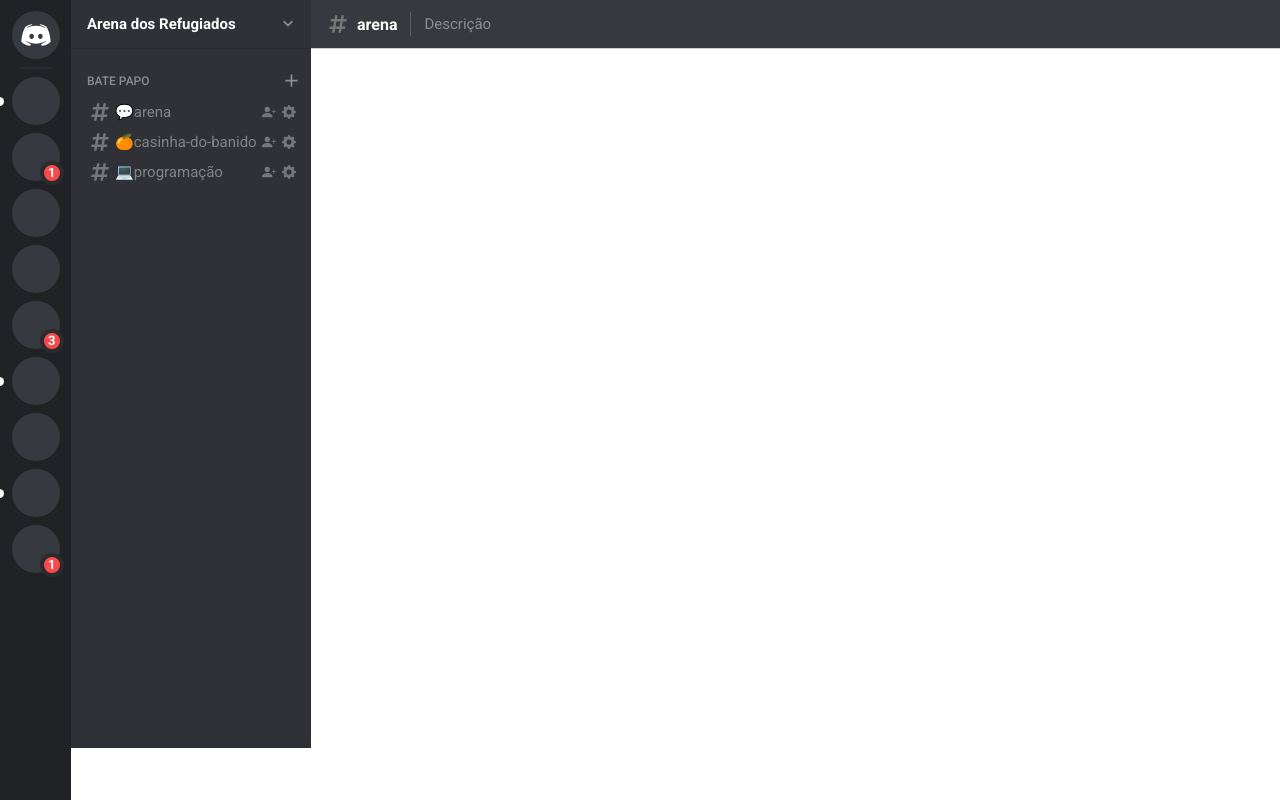
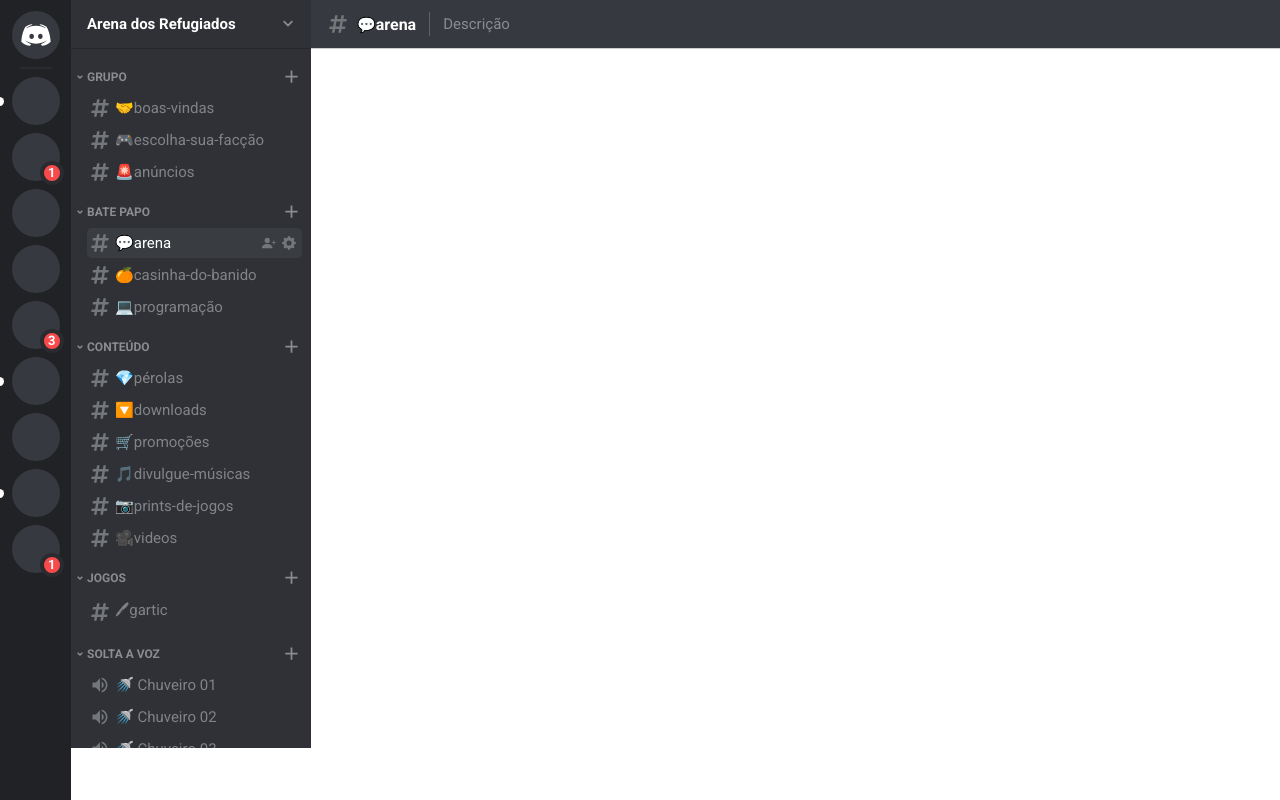
Before and after one commit to LucasTF/Discord-ui-clone, a React (Create React App) app: page / in a window 1280 px wide. Built offline with nearby package versions, Linux system fonts and the light colour scheme.

Commit message:
Made enhancements for ChannelList component

```diff
--- a/src/components/ChannelList/Category/index.tsx
+++ b/src/components/ChannelList/Category/index.tsx
@@ -1,5 +1,6 @@
 import React from 'react';
 import { MdAdd } from 'react-icons/md';
+import { RiArrowDropDownLine } from 'react-icons/ri';
 
 import StyledCategory from './styles';
 
@@ -11,8 +12,9 @@ const Category: React.FC<ICategoryProps> = ({ title, children }) => {
 	return (
 		<StyledCategory>
 			<div className='title'>
+				<RiArrowDropDownLine className='dropdown' />
 				<span>{title.toUpperCase()}</span>
-				<MdAdd />
+				<MdAdd className='add' />
 			</div>
 			{children}
 		</StyledCategory>
--- a/src/components/ChannelList/Category/styles.ts
+++ b/src/components/ChannelList/Category/styles.ts
@@ -7,20 +7,36 @@ const StyledCategory = styled.div`
 		align-items: center;
 		justify-content: space-between;
 
-		margin-bottom: 6px;
+		margin: 12px 0 6px 0;
+
+		position: relative;
+		cursor: pointer;
+
+		svg.dropdown {
+			position: absolute;
+			left: -15px;
+
+			color: var(--gray);
+		}
 
 		span {
 			font-size: 12px;
-			font-weight: 500;
+			font-weight: bold;
 			color: var(--gray);
 		}
 
-		svg {
+		svg.add {
 			height: 21px;
 			width: 21px;
 
 			color: var(--gray);
-			cursor: pointer;
+		}
+
+		&:hover {
+			span,
+			svg.dropdown {
+				color: var(--white);
+			}
 		}
 	}
 `;
--- a/src/components/ChannelList/ChannelButton/index.tsx
+++ b/src/components/ChannelList/ChannelButton/index.tsx
@@ -17,10 +17,13 @@ const ChannelButton: React.FC<IChannelButtonProps> = ({
 	isAudio,
 }) => {
 	return (
-		<StyledChannelButton className={selected ? 'active' : ''}>
+		<StyledChannelButton
+			className={selected ? 'active' : ''}
+			isAudio={isAudio}
+		>
 			<div className='channel'>
 				{isAudio ? <IoMdVolumeHigh /> : <FaHashtag />}
-				<span>{title.toLowerCase()}</span>
+				<span>{title}</span>
 			</div>
 			<div className='options'>
 				<BsPersonPlusFill />
--- a/src/components/ChannelList/ChannelButton/styles.ts
+++ b/src/components/ChannelList/ChannelButton/styles.ts
@@ -1,10 +1,15 @@
 import styled from 'styled-components';
 
-const StyledChannelButton = styled.div`
+interface IStyledChannelButtonProps {
+	isAudio?: boolean;
+}
+
+const StyledChannelButton = styled.div<IStyledChannelButtonProps>`
 	display: flex;
 	align-items: center;
 	justify-content: space-between;
 
+	margin: 2px 0;
 	padding: 5px 3px;
 	border-radius: 5px;
 
@@ -30,12 +35,14 @@ const StyledChannelButton = styled.div`
 		span {
 			font-size: 15px;
 			color: var(--senary);
+			text-transform: ${props => (props.isAudio ? 'none' : 'lowercase')};
 
 			margin-left: 5px;
 		}
 	}
 
 	.options {
+		display: none;
 		svg {
 			height: 14px;
 			width: 14px;
@@ -53,11 +60,21 @@ const StyledChannelButton = styled.div`
 	}
 
 	&:hover,
-	&:active {
+	&:active,
+	&.active {
 		background-color: var(--quinary);
 
 		.channel span {
 			color: var(--white);
+
+			overflow: hidden;
+			max-width: 136px;
+			white-space: nowrap;
+			text-overflow: ellipsis;
+		}
+
+		.options {
+			display: flex;
 		}
 	}
 `;
--- a/src/components/ChannelList/index.tsx
+++ b/src/components/ChannelList/index.tsx
@@ -8,10 +8,31 @@ import ChannelButton from './ChannelButton';
 const ChannelList: React.FC = () => {
 	return (
 		<StyledChannelList>
+			<Category title='Grupo'>
+				<ChannelButton title='🤝boas-vindas' />
+				<ChannelButton title='🎮escolha-sua-facção' />
+				<ChannelButton title='🚨anúncios' />
+			</Category>
 			<Category title='Bate papo'>
 				<ChannelButton title='💬arena' selected />
 				<ChannelButton title='🍊casinha-do-banido' />
 				<ChannelButton title='💻programação' />
+			</Category>
+			<Category title='Conteúdo'>
+				<ChannelButton title='💎pérolas' />
+				<ChannelButton title='🔽downloads' />
+				<ChannelButton title='🛒promoções' />
+				<ChannelButton title='🎵divulgue-músicas' />
+				<ChannelButton title='📷prints-de-jogos' />
+				<ChannelButton title='🎥videos' />
+			</Category>
+			<Category title='Jogos'>
+				<ChannelButton title='🖊gartic' />
+			</Category>
+			<Category title='Solta a voz'>
+				<ChannelButton title='🚿 Chuveiro 01' isAudio />
+				<ChannelButton title='🚿 Chuveiro 02' isAudio />
+				<ChannelButton title='🚿 Chuveiro 03' isAudio />
 			</Category>
 		</StyledChannelList>
 	);
--- a/src/components/ChannelList/styles.ts
+++ b/src/components/ChannelList/styles.ts
@@ -6,8 +6,16 @@ const StyledChannelList = styled.section`
 	display: flex;
 	flex-direction: column;
 
-	padding: 24px 9.5px 0 16px;
+	padding: 8px 9.5px 0 16px;
 	background-color: var(--secondary);
+
+	overflow: scroll;
+
+	::-webkit-scrollbar {
+		display: none;
+	}
+
+	scrollbar-width: none;
 `;
 
 export default StyledChannelList;
--- a/src/components/Topbar/index.tsx
+++ b/src/components/Topbar/index.tsx
@@ -9,7 +9,12 @@ const Topbar: React.FC = () => {
 	return (
 		<StyledTopbar>
 			<FaHashtag />
-			<h2>arena</h2>
+			<h2>
+				<span role='img' aria-label='chat'>
+					💬
+				</span>
+				arena
+			</h2>
 			<Separator vertical />
 			<span>Descrição</span>
 		</StyledTopbar>
```
